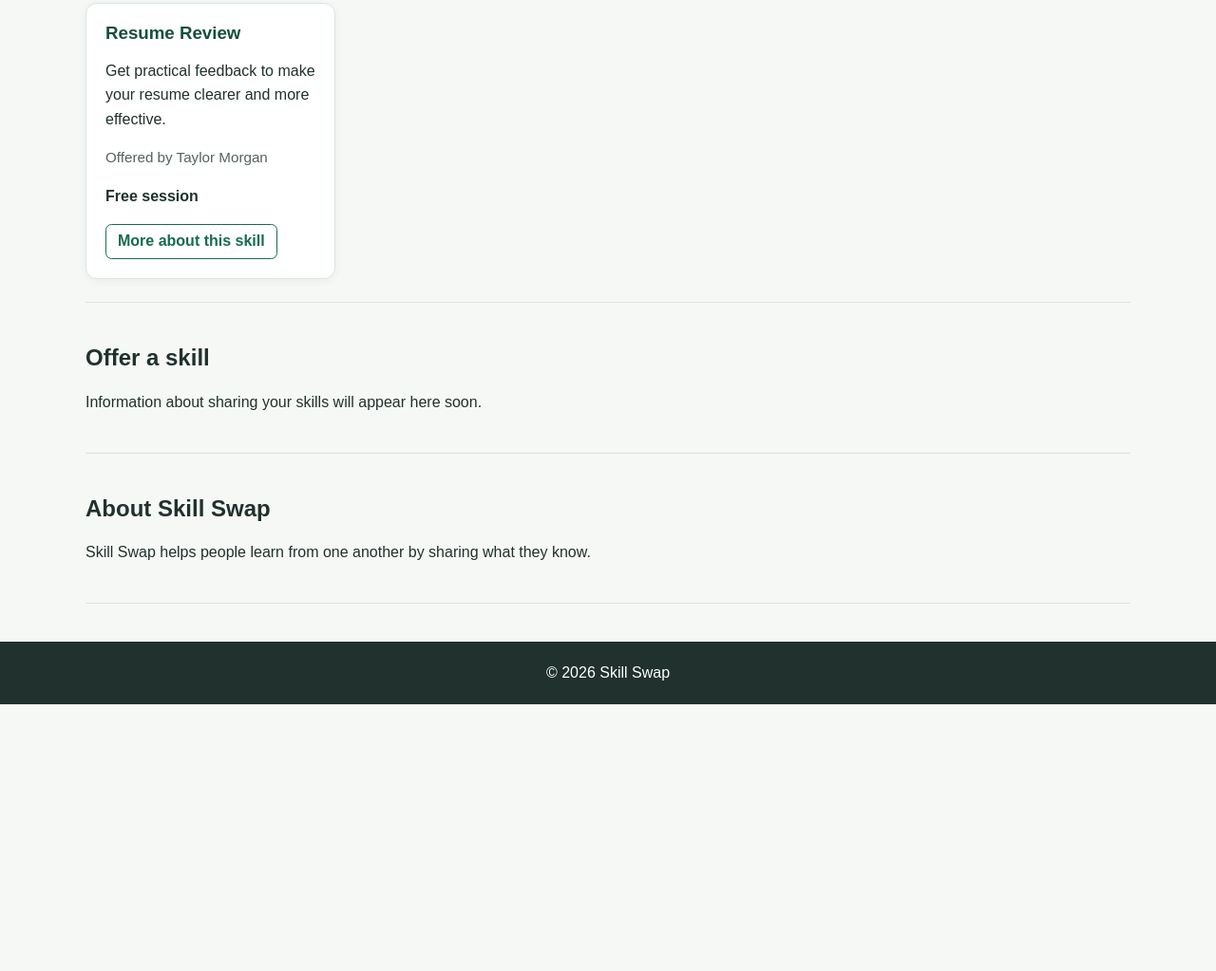
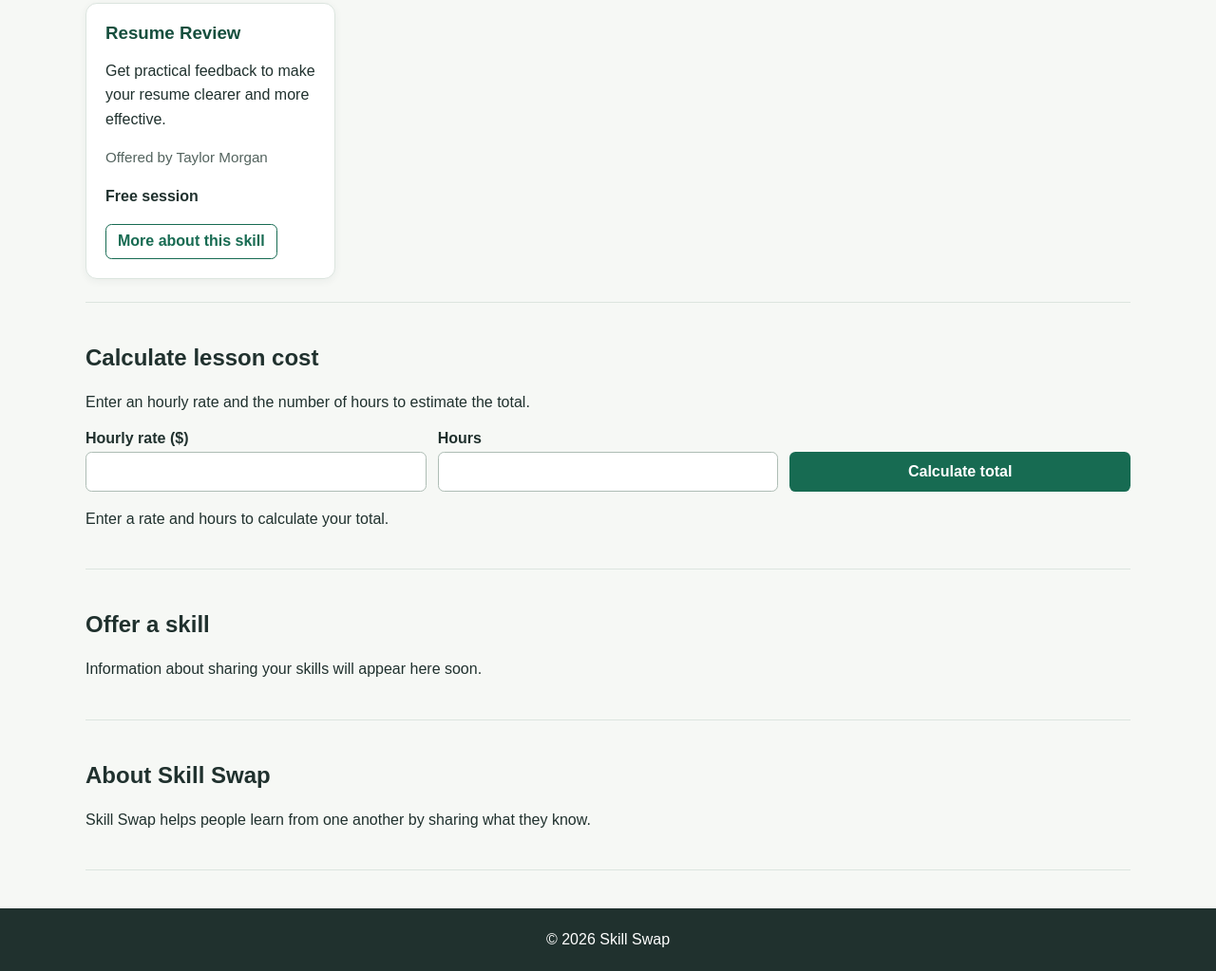
Before and after one commit to cschrock1/skillswap-cullen-a6, a website: page index.html in a window 1280 px wide. Shown: the part 1199-2222 px from the top of the page at 95% size. Before the commit the page ends 1941 px from the top, so only its background shows below. Drawn offline with Linux system fonts and the light colour scheme.

Commit message:
add lesson cost calculator UI

```diff
--- a/index.html
+++ b/index.html
@@ -82,6 +82,23 @@
             </div>
         </section>
 
+        <section class="content-section" id="cost-calculator" aria-labelledby="cost-calculator-heading">
+            <h2 id="cost-calculator-heading">Calculate lesson cost</h2>
+            <p>Enter an hourly rate and the number of hours to estimate the total.</p>
+            <form id="cost-calculator-form" class="calculator-form">
+                <div class="form-field">
+                    <label for="hourly-rate">Hourly rate ($)</label>
+                    <input id="hourly-rate" type="number" min="0" step="0.01" required>
+                </div>
+                <div class="form-field">
+                    <label for="lesson-hours">Hours</label>
+                    <input id="lesson-hours" type="number" min="0" step="any" required>
+                </div>
+                <button class="calculator-submit" type="submit">Calculate total</button>
+            </form>
+            <p id="cost-calculator-result" aria-live="polite">Enter a rate and hours to calculate your total.</p>
+        </section>
+
         <section class="content-section" id="offer-skills" aria-labelledby="offer-skills-heading">
             <h2 id="offer-skills-heading">Offer a skill</h2>
             <p>Information about sharing your skills will appear here soon.</p>
--- a/script.js
+++ b/script.js
@@ -40,3 +40,12 @@ document.querySelectorAll(".skill-toggle").forEach((button) => {
         details.hidden = isExpanded;
     });
 });
+
+document.getElementById("cost-calculator-form").addEventListener("submit", (event) => {
+    event.preventDefault();
+    const hourlyRate = document.getElementById("hourly-rate").valueAsNumber;
+    const hours = document.getElementById("lesson-hours").valueAsNumber;
+    const total = window.SkillSwapFunctions.calculateTotalCosts(hourlyRate, hours);
+    document.getElementById("cost-calculator-result").textContent =
+        `Total cost: $${total.toFixed(2)}`;
+});
--- a/styles.css
+++ b/styles.css
@@ -143,6 +143,50 @@ a {
     color: #53635e;
 }
 
+.calculator-form {
+    display: grid;
+    grid-template-columns: repeat(auto-fit, minmax(min(100%, 220px), 1fr));
+    align-items: end;
+    gap: 0.75rem;
+    margin: 1rem 0;
+}
+
+.form-field {
+    display: grid;
+    gap: 0.35rem;
+}
+
+.form-field label {
+    font-weight: 700;
+}
+
+.form-field input {
+    min-height: 2.6rem;
+    padding: 0.5rem 0.65rem;
+    border: 1px solid #aebdb5;
+    border-radius: 0.4rem;
+    background: #fff;
+    color: inherit;
+    font: inherit;
+}
+
+.calculator-submit {
+    min-height: 2.6rem;
+    padding: 0.5rem 0.8rem;
+    border: 0;
+    border-radius: 0.4rem;
+    background: #176b52;
+    color: #fff;
+    font: inherit;
+    font-weight: 700;
+    cursor: pointer;
+}
+
+.calculator-submit:hover,
+.calculator-submit:focus-visible {
+    background: #10533e;
+}
+
 .skill-grid {
     display: grid;
     grid-template-columns: repeat(auto-fit, minmax(min(100%, 230px), 1fr));
```
